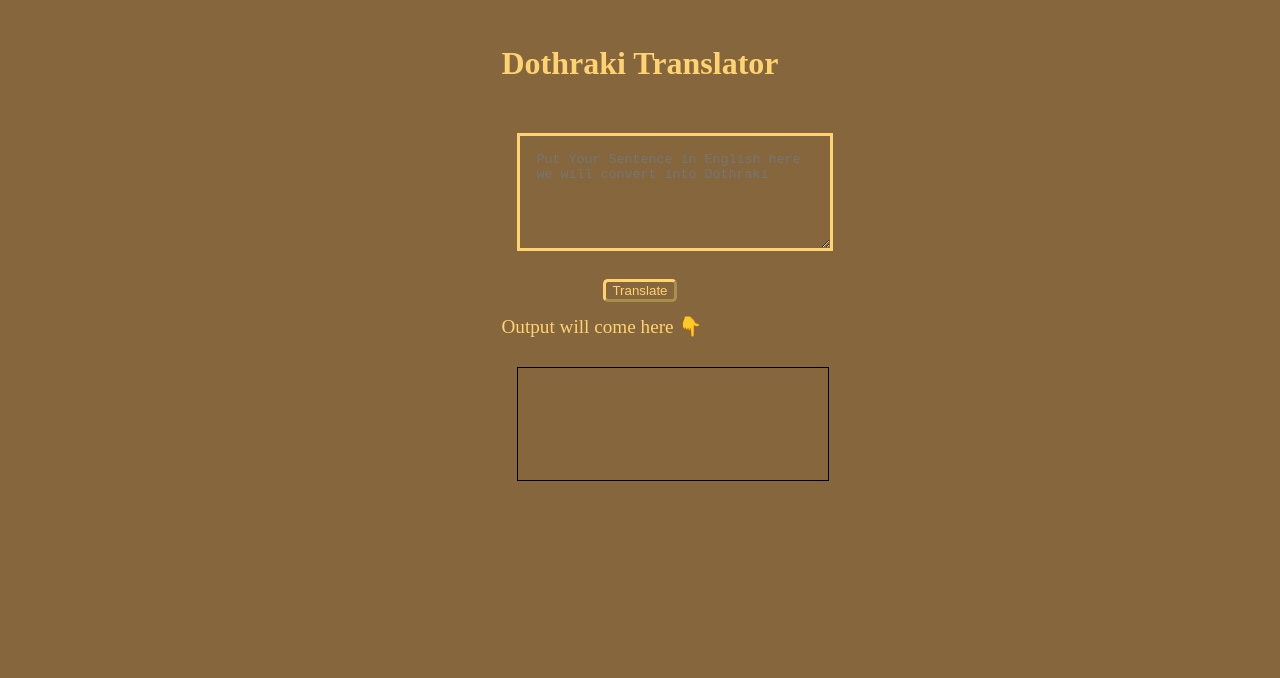
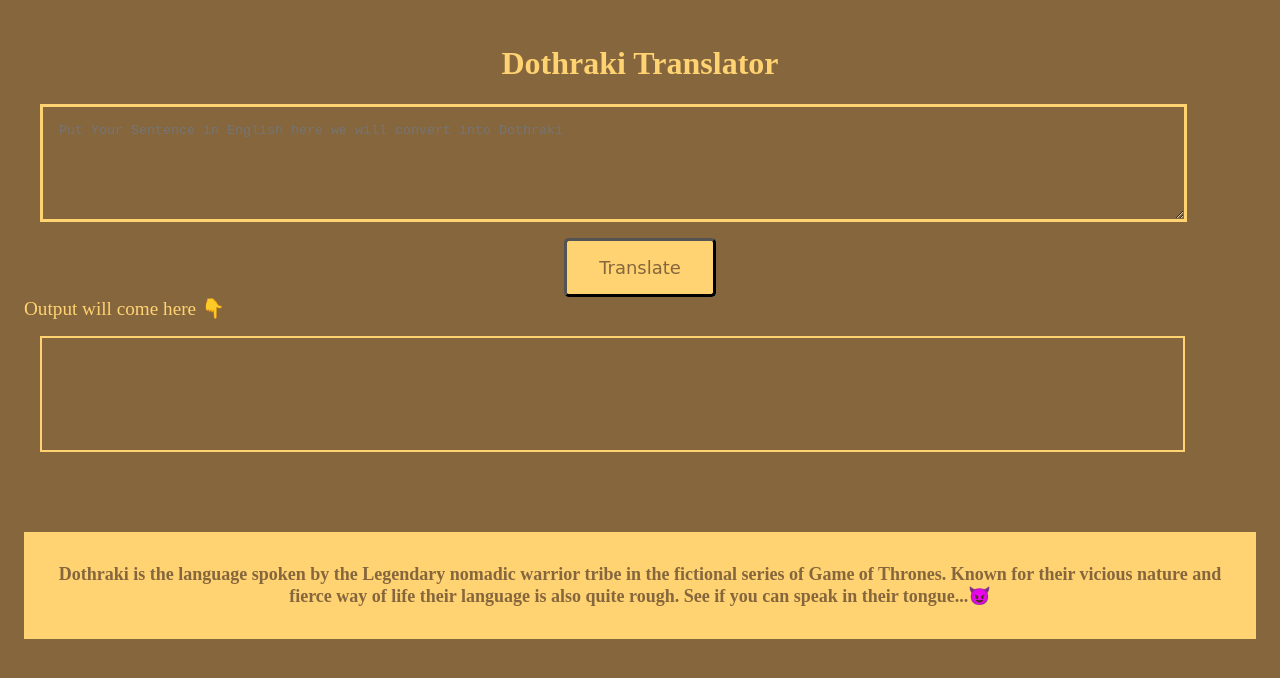
Before and after one commit to onkarsarje/dothrakiSpeak_mark7, a plain HTML site: page index.html in a window 1280 px wide. Drawn offline with Linux system fonts and the light colour scheme.

Commit message:
style and about

```diff
--- a/index.html
+++ b/index.html
@@ -10,7 +10,7 @@
 
     <style>
         textarea {
-            width: 100%;
+            width: 90%;
             height: 10vh;
             display: block;
             margin: 1rem;
@@ -20,9 +20,9 @@
         }
 
         #output {
-            border: 1px solid black;
+            border: 2px solid #FFD371;
             height: 10vh;
-            width: 100%;
+            width: 90%;
             margin: 1rem;
             padding: 1rem;
         }
@@ -31,7 +31,7 @@
 </head>
 
 <body>
-    <h1>Dothraki Translator</h1>
+    <h1 style="text-align: center;">Dothraki Translator</h1>
 
     <textarea id="txt-input" placeholder="Put Your Sentence in English here we will convert into Dothraki"></textarea>
 
@@ -41,6 +41,10 @@
     <div id="output"></div>
 
     <script src="app.js" type="text/javascript"></script>
+
+    <footer class="footer">
+       Dothraki is the language spoken by the Legendary nomadic warrior tribe in the fictional series of Game of Thrones. Known for their vicious nature and fierce way of life their language is also quite rough. See if you can speak in their tongue...😈
+    </footer>
 </body>
 
 </html>
--- a/style.css
+++ b/style.css
@@ -6,7 +6,7 @@
 body {
     background: var(--primary-color);
     color: var(--secondary-color);
-    display: grid;
+    /* display: grid; */
     place-content: center;
     padding: 1rem;
     row-gap: 0.8rem;
@@ -19,13 +19,25 @@
 }
 
 #btn-translate{
+    margin: auto;
+    color: var(--primary-color);
+    border-width: medium;
     display: block;
-     margin-top: 1rem;
-     margin: auto;
-     background: transparent;
-     color: var(--secondary-color);
-     border-color: var(--secondary-color);
-     border-width: medium;
-     padding: 0.5;
-     border-radius: 0.3rem;
-   }
+    border-color: var(green);
+    border-width: medium;
+    border-radius: 0.3rem;
+    background-color: var(--secondary-color);
+    padding: 1rem 2rem;
+    font-family: 'Kalam', cursive;
+    font-size: large;
+}
+
+footer {
+    background-color: var(--secondary-color);
+    padding: 2rem 1rem;
+    text-align: center;
+    color: var(--primary-color);
+    font-size: large;
+    font-weight: bold;
+    margin-top: 5rem;
+}
```
